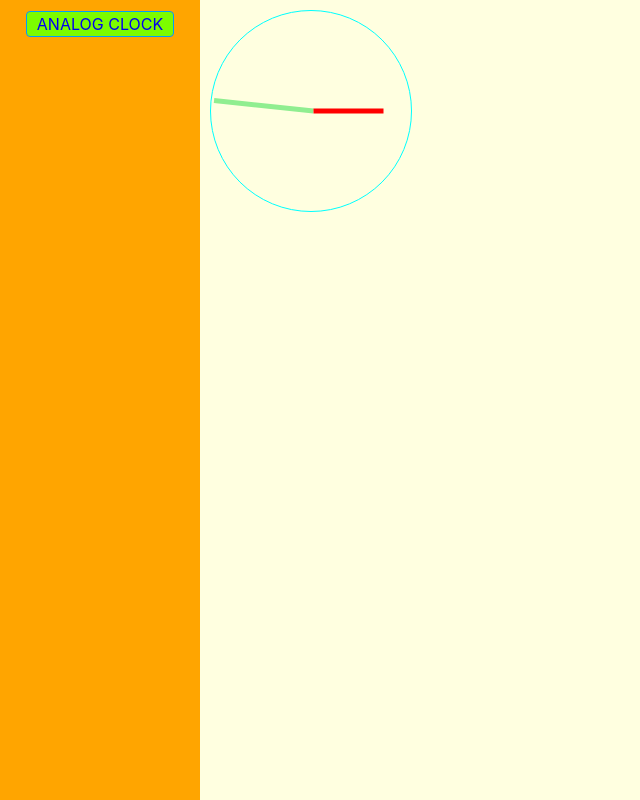
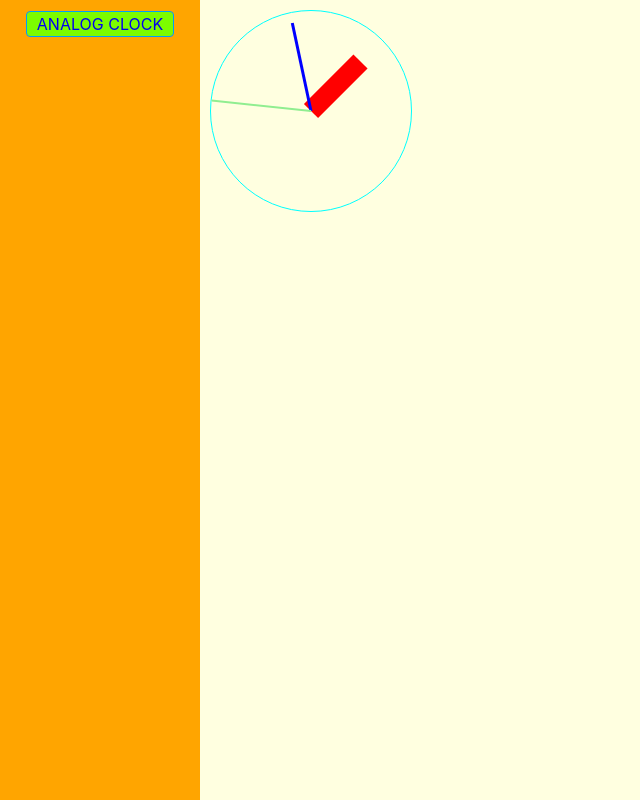
Before and after one commit to SPK80/react-examples, a React (Create React App) app: page /analog-clock in a window 1280 px wide. Shown: the whole page, without its empty margins (0-640 px from the left). Built offline with nearby package versions, Linux system fonts and the light colour scheme.

Commit message:
fix: implement ClockArrow,fix and refactor AnalogClock

```diff
--- a/src/components/analogClock/AnalogClock.tsx
+++ b/src/components/analogClock/AnalogClock.tsx
@@ -1,4 +1,5 @@
 import React, {useEffect, useState} from "react";
+import {ClockArrow} from "./ClockArrow";
 
 export const AnalogClock: React.FC = () => {
     const [dateTime, setDateTime] = useState<Date>(new Date())
@@ -21,22 +22,27 @@ export const AnalogClock: React.FC = () => {
             border: 'solid 1px aqua',
             borderRadius: '50%',
         }}>
-            <div style={{
-                position: 'absolute',
-                backgroundColor: 'lightgreen',
-                width: 5,
-                height: 100,
-                transformOrigin: 'bottom',
-                transform: `translateX(100px) rotate(${seconds * 6}deg)`,
-            }}></div>
-            <div style={{
-                position: 'absolute',
-                backgroundColor: 'red',
-                width: 5,
-                height: 70,
-                transformOrigin: 'bottom',
-                transform: `translate(100px, 30px) rotate(${hours * 30}deg)`,
-            }}></div>
+            <ClockArrow
+                clockWidth={100}
+                color={'red'}
+                width={20}
+                length={70}
+                angleDeg={hours * 15}
+            />
+            <ClockArrow
+                clockWidth={100}
+                color={'blue'}
+                width={3}
+                length={90}
+                angleDeg={minutes * 6}
+            />
+            <ClockArrow
+                clockWidth={100}
+                color={'lightgreen'}
+                width={2}
+                length={100}
+                angleDeg={seconds * 6}
+            />
         </div>
     )
 }
--- /dev/null
+++ b/src/components/analogClock/ClockArrow.tsx
@@ -0,0 +1,25 @@
+import React from "react";
+
+type ClockArrowPropsType = {
+    width: number
+    length: number
+    angleDeg: number
+    clockWidth: number
+    color: string
+}
+export const ClockArrow: React.FC<ClockArrowPropsType> = (props) => {
+    const transform: string = `translate(${props.clockWidth - props.width / 2}px, ${props.clockWidth - props.length}px)
+                                rotate(${props.angleDeg}deg)`
+    return (<>
+            <div style={{
+                position: 'absolute',
+                backgroundColor: props.color,
+                width: props.width,
+                height: props.length,
+                transformOrigin: 'bottom',
+                transform: transform,
+                transition: "transform  0.5s"
+            }}></div>
+        </>
+    )
+}
```
